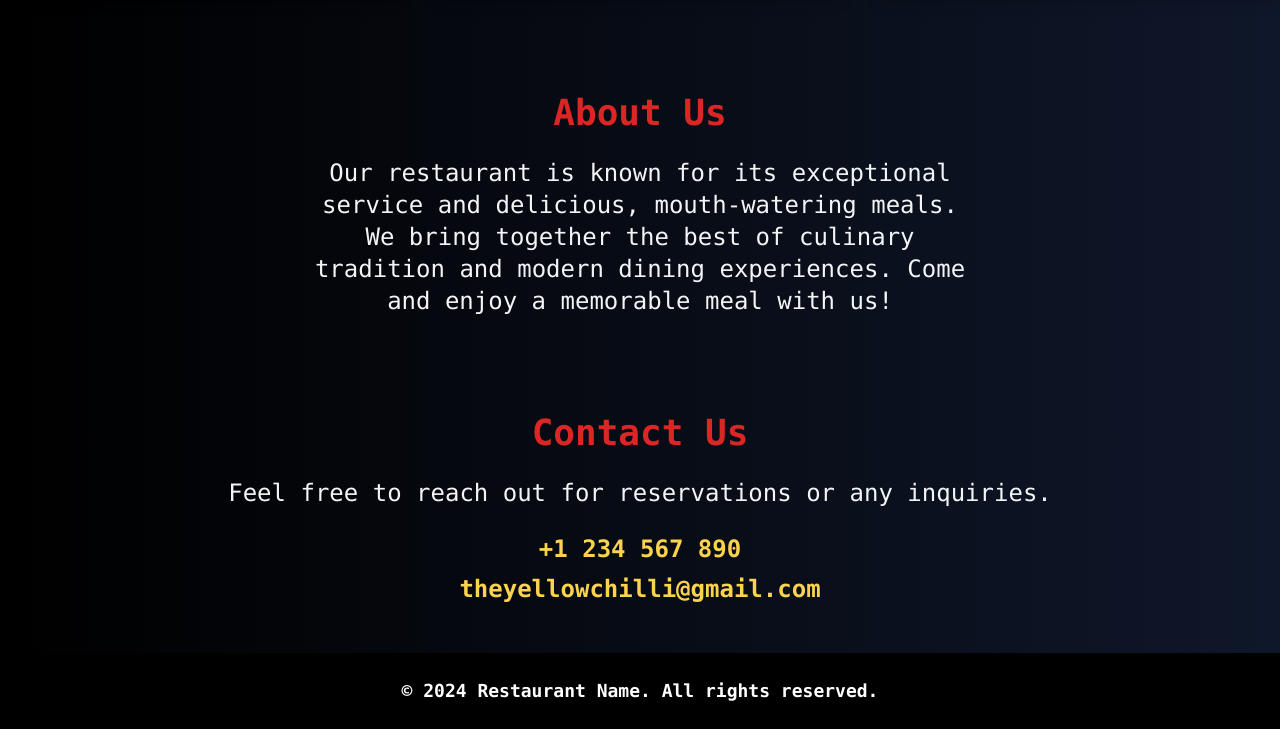
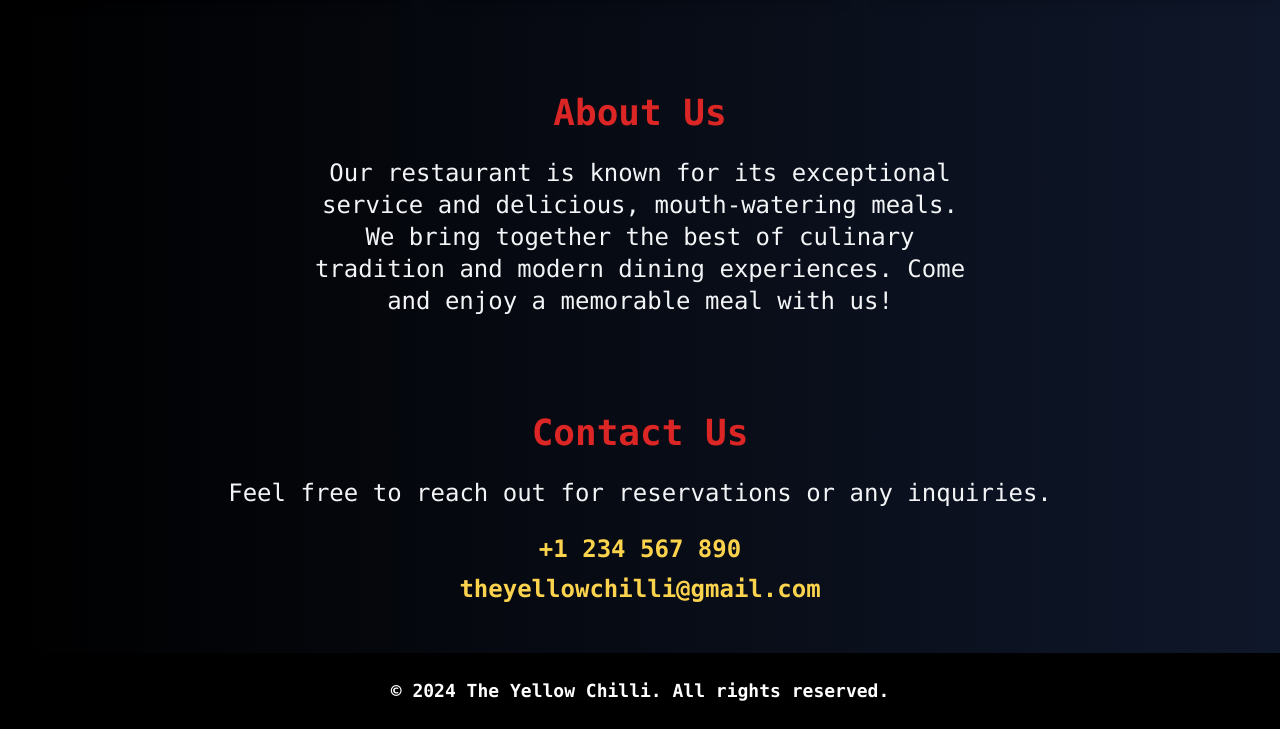
Before and after one commit to RishavGupta01/restaurant_website, a website: page index.html in a window 1280 px wide. Shown: the part 2359-3088 px from the top of the page. Drawn offline with nearby package versions, Linux system fonts and the light colour scheme.

Commit message:
Update index.html

```diff
--- a/index.html
+++ b/index.html
@@ -156,7 +156,7 @@
     <!-- Footer -->
     <footer class="bg-black py-6">
         <div class="container mx-auto text-lg text-center font-bold font-mono text-white">
-            <p>&copy; 2024 Restaurant Name. All rights reserved.</p>
+            <p>&copy; 2024 The Yellow Chilli. All rights reserved.</p>
         </div>
     </footer>
 
```
